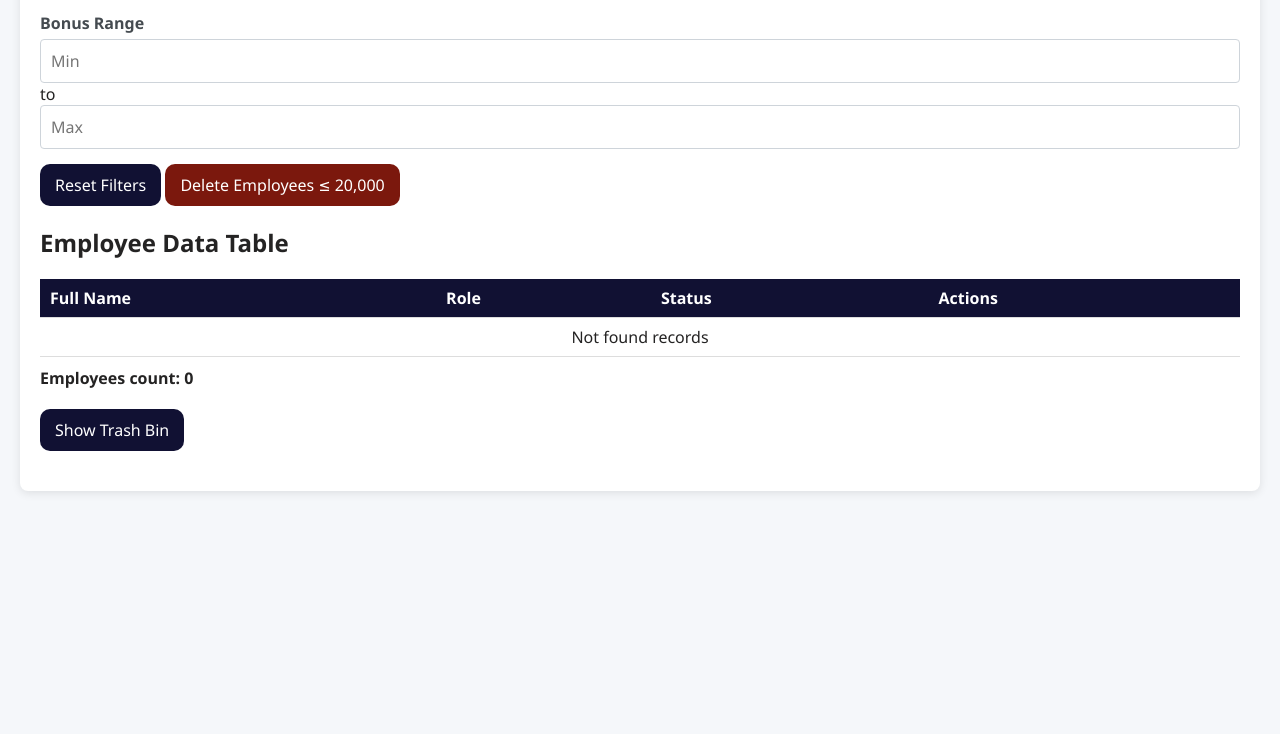
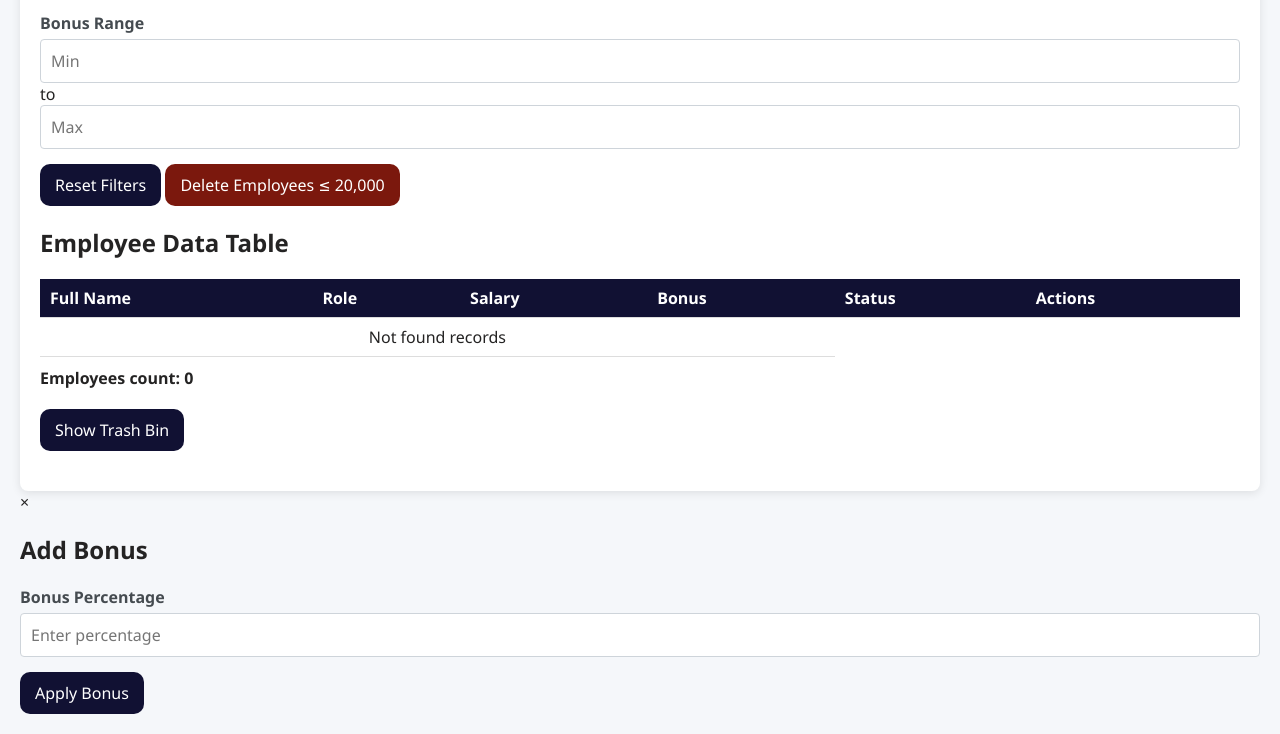
Before and after one commit to SalahAli2023/employee-management-dashboard, a plain HTML site: page index.html in a window 1280 px wide. Shown: the part 1048-1782 px from the top of the page. Before the commit the page ends 1559 px from the top, so only its background shows below. Drawn offline with Linux system fonts and the light colour scheme.

Commit message:
feat: bonus modal section to page

```diff
--- a/index.html
+++ b/index.html
@@ -109,6 +109,8 @@
                     <tr>
                         <th>Full Name</th>
                         <th>Role</th>
+                        <th>Salary</th>
+                        <th>Bonus</th>
                         <th>Status</th>
                         <th>Actions</th>
                     </tr>
@@ -129,6 +131,8 @@
                     <tr>
                         <th>Employee Name</th>
                         <th>Role</th>
+                        <th>Salary</th>
+                        <th>Bonus</th>
                         <th>Status</th>
                         <th>Actions</th>
                     </tr>
@@ -140,6 +144,21 @@
             <div class="counters">Employees in Trash: <span id="trashCount">0</span></div>
         </div>
     </div>
+
+    <!-- Bonus Modal -->
+    <div id="bonusModal" class="modal">
+        <div class="modal-content">
+            <span class="close">&times;</span>
+            <h2>Add Bonus</h2>
+            <div class="form-group">
+                <label for="bonusPercentage">Bonus Percentage</label>
+                <input type="number" id="bonusPercentage" placeholder="Enter percentage" min="0" max="100">
+                <div id="bonusErrorMsg" class="error">Please enter a valid percentage (0-100)</div>
+            </div>
+            <button id="applyBonusBtn">Apply Bonus</button>
+        </div>
+    </div>
+
     <script src="main.js"></script>
 </body>
 </html>
```
